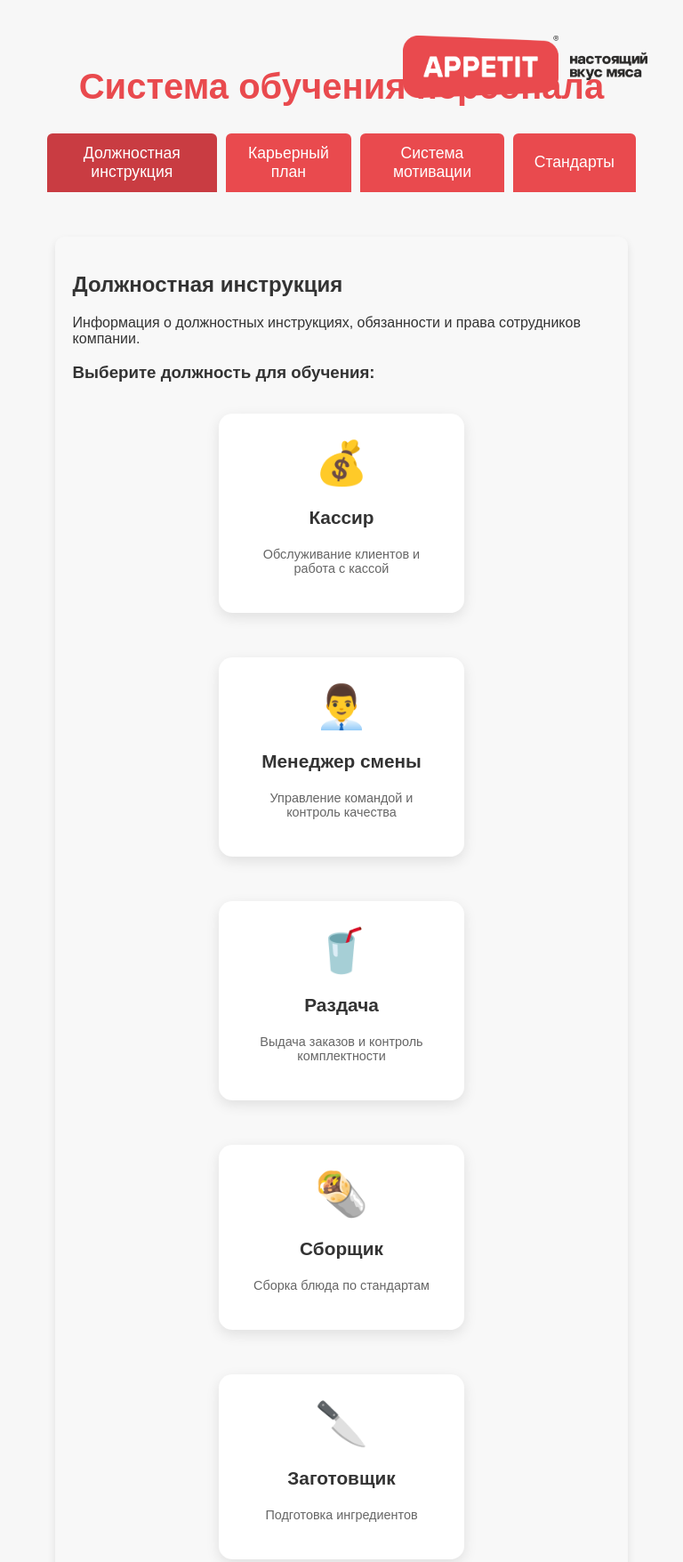
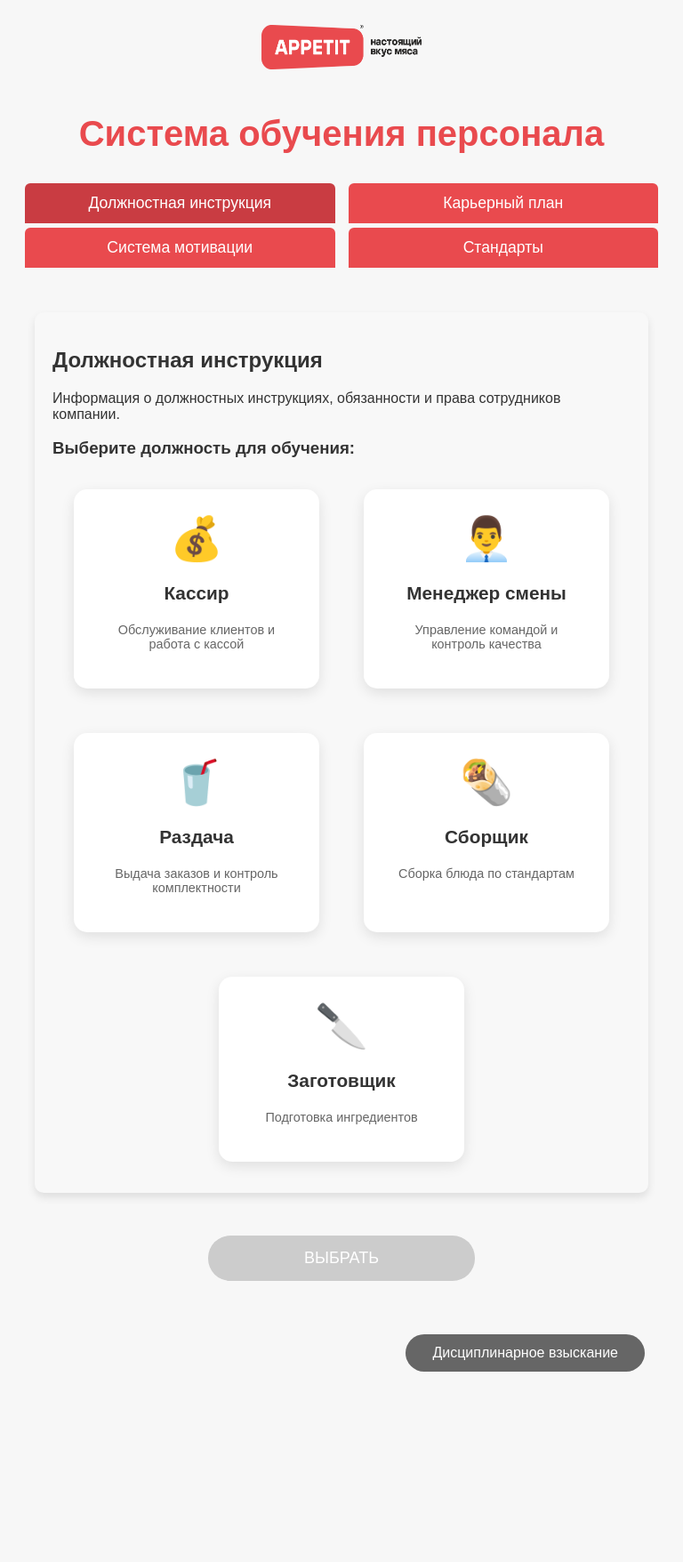
Before and after one commit to 999tilek-oss/appetit-training, a plain HTML site: page appetit.html in a window 768 px wide. Shown: the top 1756 px of the page at 89% size. After the commit the page ends 1610 px from the top, so only its background shows below. Drawn offline with Linux system fonts and the light colour scheme.

Commit message:
appetit.html

```diff
--- a/appetit.html
+++ b/appetit.html
@@ -36,25 +36,114 @@
     margin-top: 5px;
 }
 
-/* Медиа-запрос для десктопов */
-@media (min-width: 768px) {
+/* Исправления для мобильных устройств */
+@media (max-width: 768px) {
+    body {
+        padding: 20px 15px;
+        height: auto;
+        min-height: 100vh;
+    }
+
     .logo-container {
-        position: absolute;
-        right: 40px;
-        top: 40px;
-        text-align: right;
-        width: auto;
-        margin-bottom: 0;
+        position: relative;
+        margin-bottom: 15px;
+        text-align: center;
     }
 
     .logo-container img {
-        height: 70px; /* Увеличиваем высоту для десктопов */
-        width: auto; /* Сохраняем пропорции */
+        height: 50px;
+        max-width: 180px;
     }
 
-    .logo-subtitle {
-        font-size: 1.2em;
-        margin-top: 10px;
+    h1 {
+        font-size: 1.8em;
+        margin-bottom: 20px;
+        line-height: 1.3;
+    }
+
+    .tabs {
+        flex-wrap: wrap;
+        gap: 5px;
+        margin-bottom: 20px;
+    }
+
+    .tab {
+        padding: 10px 15px;
+        font-size: 0.9em;
+        margin: 2px;
+        flex: 1;
+        min-width: 45%;
+        text-align: center;
+    }
+
+    .role-cards-container {
+        gap: 10px;
+        margin-top: 15px;
+    }
+
+    .role-card {
+        width: 100%;
+        max-width: 300px;
+        margin: 5px auto;
+        padding: 20px 15px;
+    }
+
+    .role-card div {
+        font-size: 2.5em;
+        margin-bottom: 8px;
+    }
+
+    .role-card h3 {
+        font-size: 1.1em;
+    }
+
+    .role-card p {
+        font-size: 0.85em;
+    }
+
+    .btn {
+        width: 90%;
+        max-width: 300px;
+        margin: 20px auto;
+        padding: 12px 25px;
+        font-size: 16px;
+        display: block;
+    }
+
+    .fines-btn {
+        margin: 30px auto;
+        display: block;
+        width: 90%;
+        max-width: 300px;
+    }
+
+    /* Исправление для списка филиалов */
+    .branches-list li {
+        padding: 12px 15px;
+        margin: 8px auto;
+        max-width: 300px;
+        text-align: center;
+    }
+}
+
+/* Для очень маленьких экранов */
+@media (max-width: 480px) {
+    h1 {
+        font-size: 1.6em;
+    }
+
+    .tab {
+        font-size: 0.85em;
+        padding: 8px 12px;
+        min-width: 100%;
+    }
+
+    .role-card {
+        padding: 15px 10px;
+    }
+
+    .role-card div {
+        font-size: 2em;
     }
 }
         h1 {
```
